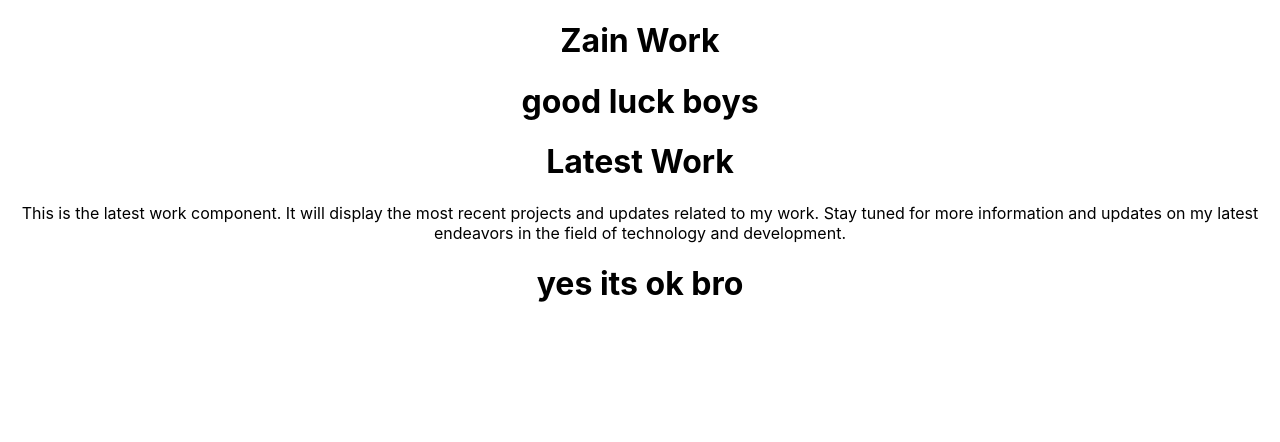
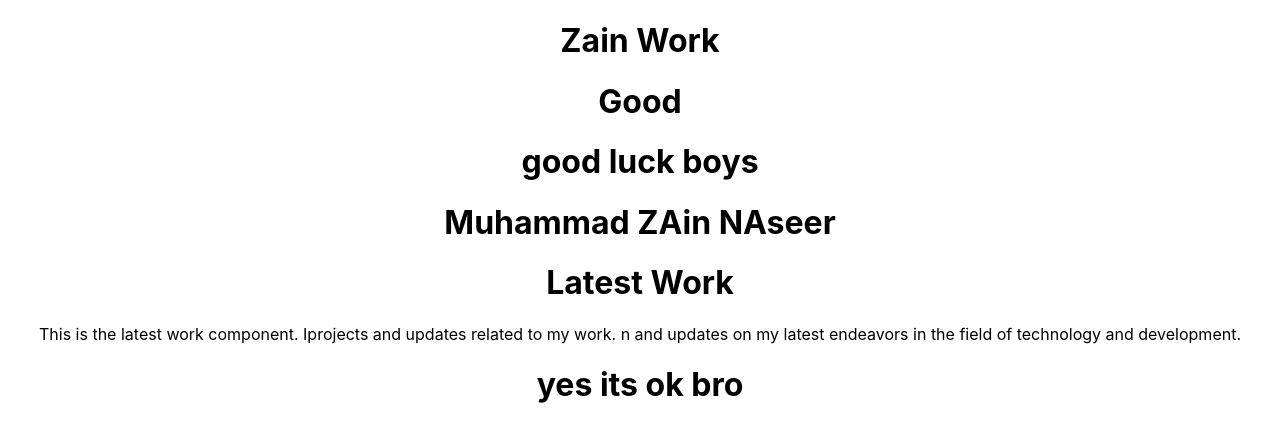
Before and after one commit to mzain030/Night-Shift-Student-app, a React (Create React App) app: page / in a window 1280 px wide. Shown: the top 442 px of the page. Built offline with nearby package versions, Linux system fonts and the light colour scheme.

Commit message:
update files

```diff
--- a/src/components/LatestWork.jsx
+++ b/src/components/LatestWork.jsx
@@ -4,7 +4,7 @@ const LatestWork = () => {
   return (
     <div>
       <h1>Latest Work</h1>
-      This is the latest work component. It will display the most recent projects and updates related to my work. Stay tuned for more information and updates on my latest endeavors in the field of technology and development.
+      This is the latest work component. Iprojects and updates related to my work. n and updates on my latest endeavors in the field of technology and development.
       <h1>yes its ok bro</h1>
     </div>
   )
--- a/src/components/Naseer.jsx
+++ b/src/components/Naseer.jsx
@@ -4,6 +4,7 @@ const Naseer = () => {
   return (
     <div>
       <h1>good luck boys </h1>
+      <h1>Muhammad ZAin NAseer</h1>
     </div>
   )
 }
--- a/src/components/ZainWork.jsx
+++ b/src/components/ZainWork.jsx
@@ -4,6 +4,7 @@ const ZainWork = () => {
   return (
     <div>
       <h1>Zain Work</h1>
+      <h1>Good</h1>
     </div>
   )
 }
```
